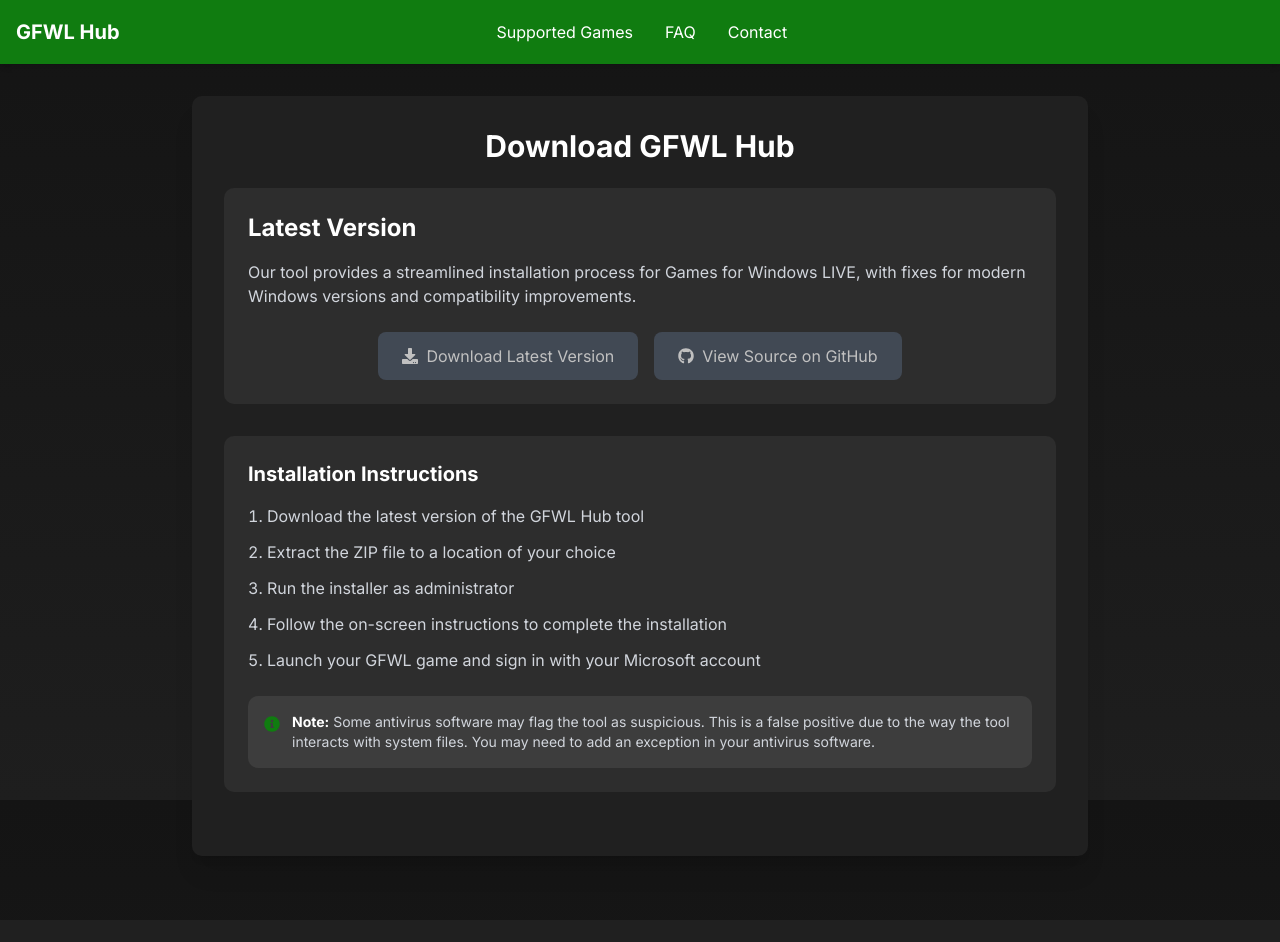
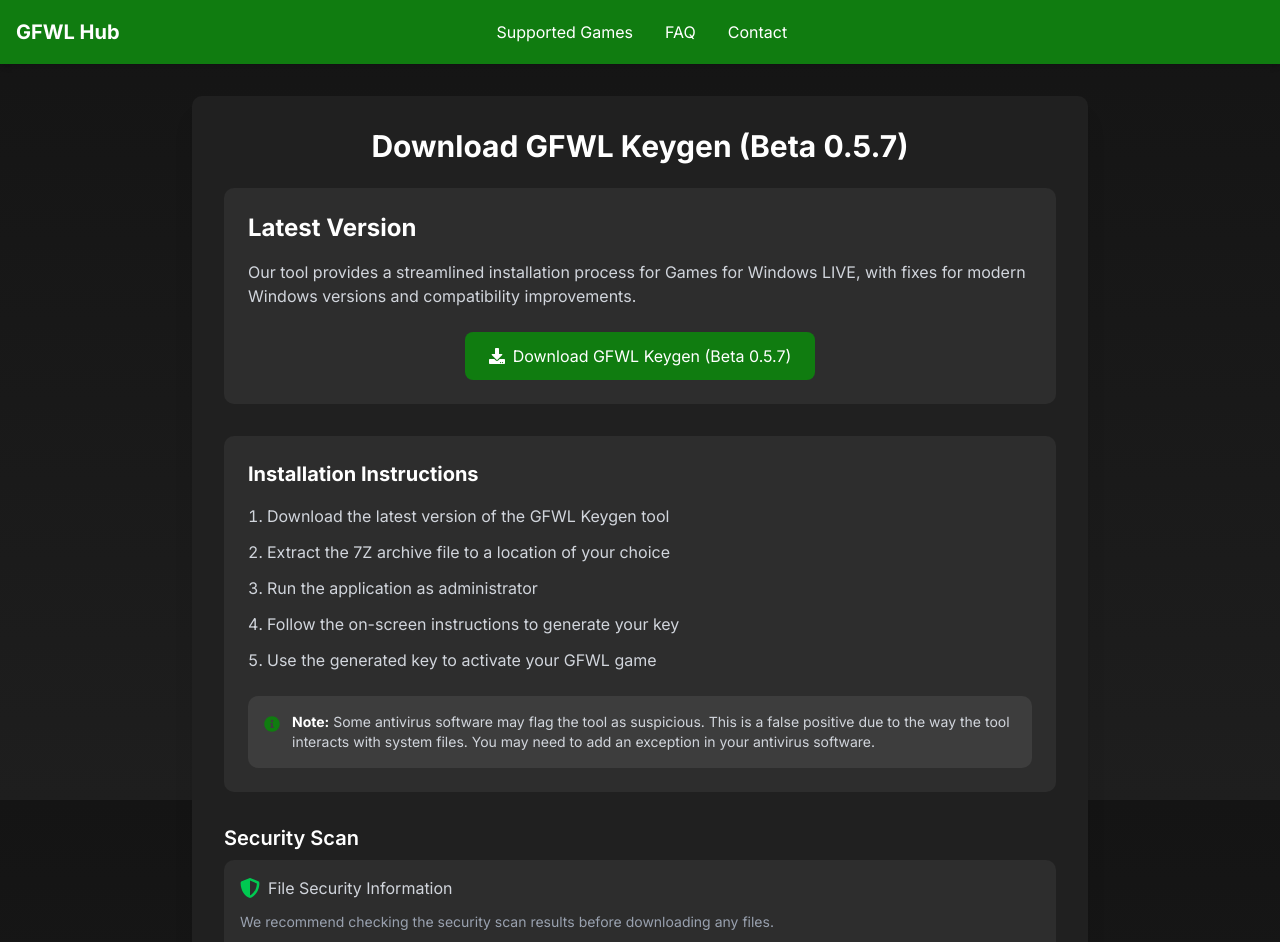
Before and after one commit to 3MERGx/gfwlhub, a Next.js app: page /download in a window 1280 px wide. Shown: the top 942 px of the page. Built offline with nearby package versions, Linux system fonts and the light colour scheme.

Commit message:
Adding GFWL Keygen to the download page

```diff
--- a/app/download/page.tsx
+++ b/app/download/page.tsx
@@ -1,19 +1,23 @@
 "use client";
 
-import { useState } from "react";
-import { FaDownload, FaGithub, FaInfoCircle } from "react-icons/fa";
+import { FaDownload, FaInfoCircle } from "react-icons/fa";
 import VirusTotalWidget from "@/components/VirusTotalWidget";
+import Link from "next/link";
 
 export default function Download() {
-  const [showTooltip1, setShowTooltip1] = useState(false);
-  const [showTooltip2, setShowTooltip2] = useState(false);
+  const downloadLink =
+    "https://cdn.discordapp.com/attachments/1065348198094352524/1363973667683307590/GFWL_Keygen_Beta_0.5.7z?ex=681f0d37&is=681dbbb7&hm=638e3cae8c799fcab96ec888f430e9f3db92977249e52210f78863065b6a2196&";
+
+  // VirusTotal hash/URL for the file
+  const virusTotalHash =
+    "2b5365394ceb1706f208490058153f9f07eeea6b83759349355ba0bc891d456a";
 
   return (
     <div className="container mx-auto px-4 py-8">
       <div className="max-w-4xl mx-auto">
         <div className="bg-[#202020] p-8 rounded-lg shadow-xl mb-8">
           <h1 className="text-3xl font-bold mb-6 text-center text-white">
-            Download GFWL Hub
+            Download GFWL Keygen (Beta 0.5.7)
           </h1>
 
           <div className="bg-[#2d2d2d] p-6 rounded-lg mb-8">
@@ -27,24 +31,17 @@
             </p>
 
             <div className="flex flex-col sm:flex-row gap-4 justify-center">
-              <div className="relative">
-                <button
-                  className="bg-gray-600 text-white px-6 py-3 rounded-md transition-colors inline-flex items-center cursor-not-allowed opacity-70"
-                  onMouseEnter={() => setShowTooltip1(true)}
-                  onMouseLeave={() => setShowTooltip1(false)}
-                >
-                  <FaDownload className="mr-2" />
-                  Download Latest Version
-                </button>
-                {showTooltip1 && (
-                  <div className="absolute bottom-full left-1/2 transform -translate-x-1/2 mb-2 w-48 bg-black text-white text-xs rounded py-1 px-2 z-10">
-                    Download not available yet
-                    <div className="absolute top-full left-1/2 transform -translate-x-1/2 border-4 border-transparent border-t-black"></div>
-                  </div>
-                )}
-              </div>
+              {/* Active download button */}
+              <Link
+                href={downloadLink}
+                className="bg-[#107c10] hover:bg-[#0e6b0e] text-white px-6 py-3 rounded-md transition-colors inline-flex items-center"
+              >
+                <FaDownload className="mr-2" />
+                Download GFWL Keygen (Beta 0.5.7)
+              </Link>
 
-              <div className="relative">
+              {/* GitHub button - still disabled */}
+              {/* <div className="relative">
                 <button
                   className="bg-gray-600 text-white px-6 py-3 rounded-md transition-colors inline-flex items-center cursor-not-allowed opacity-70"
                   onMouseEnter={() => setShowTooltip2(true)}
@@ -59,7 +56,7 @@
                     <div className="absolute top-full left-1/2 transform -translate-x-1/2 border-4 border-transparent border-t-black"></div>
                   </div>
                 )}
-              </div>
+              </div> */}
             </div>
           </div>
 
@@ -68,15 +65,11 @@
               Installation Instructions
             </h2>
             <ol className="list-decimal list-inside space-y-3 text-gray-300">
-              <li>Download the latest version of the GFWL Hub tool</li>
-              <li>Extract the ZIP file to a location of your choice</li>
-              <li>Run the installer as administrator</li>
-              <li>
-                Follow the on-screen instructions to complete the installation
-              </li>
-              <li>
-                Launch your GFWL game and sign in with your Microsoft account
-              </li>
+              <li>Download the latest version of the GFWL Keygen tool</li>
+              <li>Extract the 7Z archive file to a location of your choice</li>
+              <li>Run the application as administrator</li>
+              <li>Follow the on-screen instructions to generate your key</li>
+              <li>Use the generated key to activate your GFWL game</li>
             </ol>
 
             <div className="mt-6 p-4 bg-[#3d3d3d] rounded-lg flex items-start">
@@ -90,9 +83,13 @@
             </div>
           </div>
 
-          {/* VirusTotal Widget */}
+          {/* VirusTotal Widget with correct URL */}
           <div className="mt-6">
-            <VirusTotalWidget fileHash="" fileName="GFWLHub-Installer.exe" />
+            <h3 className="text-xl font-semibold mb-2 text-white">
+              Security Scan
+            </h3>
+
+            <VirusTotalWidget fileHash={virusTotalHash} />
           </div>
         </div>
       </div>
--- a/app/games/[slug]/page.tsx
+++ b/app/games/[slug]/page.tsx
@@ -210,7 +210,7 @@
                         className="inline-flex items-center bg-[#107c10] hover:bg-[#0e6b0e] text-white px-4 py-2 rounded-md transition-colors"
                       >
                         <FaDownload className="mr-2" />
-                        Download Game Files
+                        Download {game.fileName || "Game Files"}
                       </Link>
                     </div>
                   </div>
--- a/data/games.ts
+++ b/data/games.ts
@@ -18,6 +18,7 @@
   redditLink?: string;
   featureEnabled?: boolean;
   downloadLink?: string;
+  fileName?: string;
   virusTotalHash?: string;
   knownIssues?: string[];
   communityTips?: string[];
@@ -39,12 +40,14 @@
     platforms: ["Windows"],
     // imageUrl:
     //   "https://thumbnails.pcgamingwiki.com/c/c2/Shadowrun_cover.jpg/300px-Shadowrun_cover.jpg",
-    discordLink: "https://discord.gg/ShadowrunFPS",
-    redditLink: "https://reddit.com/r/ShadowrunFPS",
+    discordLink: "https://discord.gg/shadowrun",
+    redditLink: "https://www.reddit.com/r/shadowrunfps/",
     featureEnabled: true,
     downloadLink:
-      "https://mega.nz/file/5LdjgJQY#XMIClDPN0j0p7FrjNTGL3518OU3nrJl-xCA5W5jZZcg",
-    virusTotalHash: "",
+      "http://157.245.214.234/releases/Shadowrun%20FPS%20Launcher.exe",
+    fileName: "Shadowrun Launcher",
+    virusTotalHash:
+      "87adfa7b167930934a738bfa2ee53e9d110dc51d6cb072063f6c86708fdabb58",
     knownIssues: [
       "Some users may experience sign-in issues on the first attempt",
       "Achievements may not sync properly in some cases",
```
